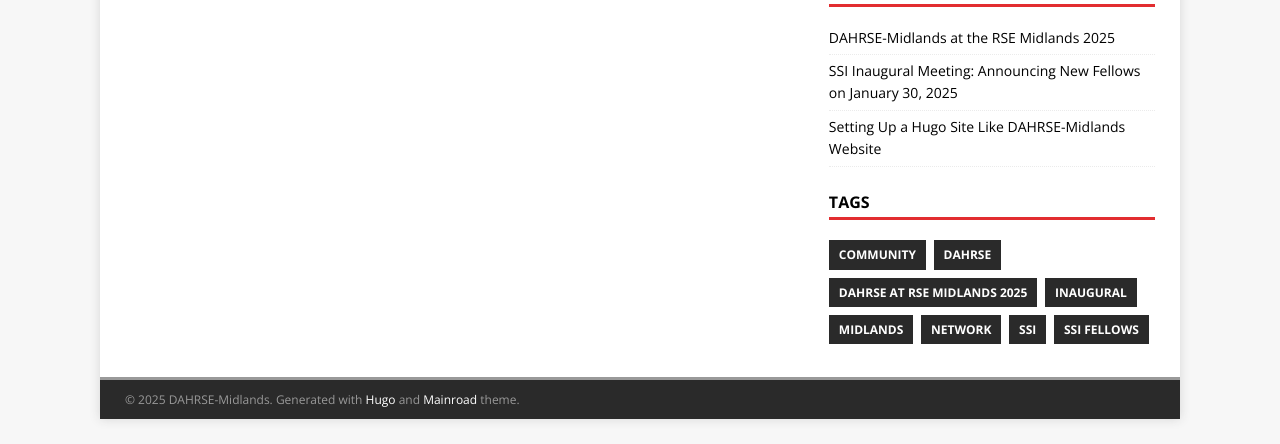
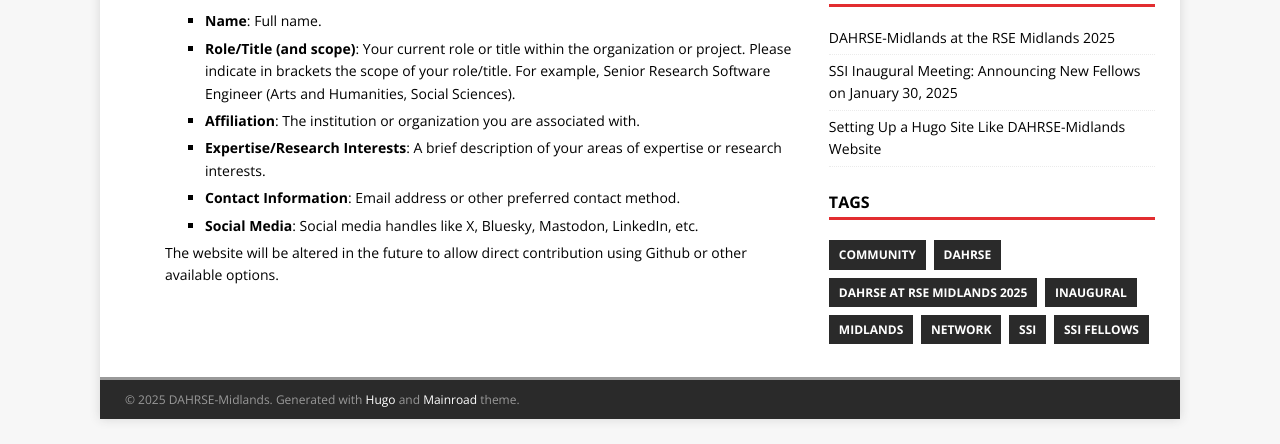
Before and after one commit to dahrse-midlands/dahrse-midlands.github.io, a plain HTML site: page index.html in a window 1280 px wide. Shown: the part 496-940 px from the top of the page. Drawn offline with nearby package versions, Linux system fonts and the light colour scheme.

Commit message:
Update index.html

```diff
--- a/index.html
+++ b/index.html
@@ -83,7 +83,16 @@
 		<ul>
 			<li><strong>Future Events</strong>: We are planning targeted surveys and workshops. If you are interested in participating, please contact <a href="mailto:g.yeboah@warwick.ac.uk">Dr. Godwin Yeboah</a>.</li>
 			<li><strong>Join Our Community</strong>: Join our Slack channel "<a href="https://ukrse.slack.com/archives/C088WTMB1PZ">#dahrse-midlands</a>" in the <a href="https://join.slack.com/t/ukrse/signup">RSE Society's Slack workspace</a> and follow us on social media! Please see other social media channels on this page.</li>
-			<li><strong>Add Your Profile to the Community Network Page</strong>: Please send your profile information to be added to the community network page currently being developed.</li>
+			<li><strong>Add Your Profile to the Community Network Page</strong>: Please send your profile information to be added to the community network page currently being developed. The initial information being collected are as follows:</li>
+			<ul>
+			  <li><strong>Name</strong>: Full name.</li>
+			  <li><strong>Role/Title (and scope)</strong>: Your current role or title within the organization or project. Please indicate in brackets the scope of your role/title. For example, Senior Research Software Engineer (Arts and Humanities, Social Sciences).</li>
+			  <li><strong>Affiliation</strong>: The institution or organization you are associated with.</li>
+			  <li><strong>Expertise/Research Interests</strong>: A brief description of your areas of expertise or research interests.</li>
+			  <li><strong>Contact Information</strong>: Email address or other preferred contact method.</li>
+			  <li><strong>Social Media</strong>: Social media handles like X, Bluesky, Mastodon, LinkedIn, etc.</li>
+			</ul>
+			The website will be altered in the future to allow direct contribution using Github or other available options.
 		  </ul>
 
 	</div>
```
